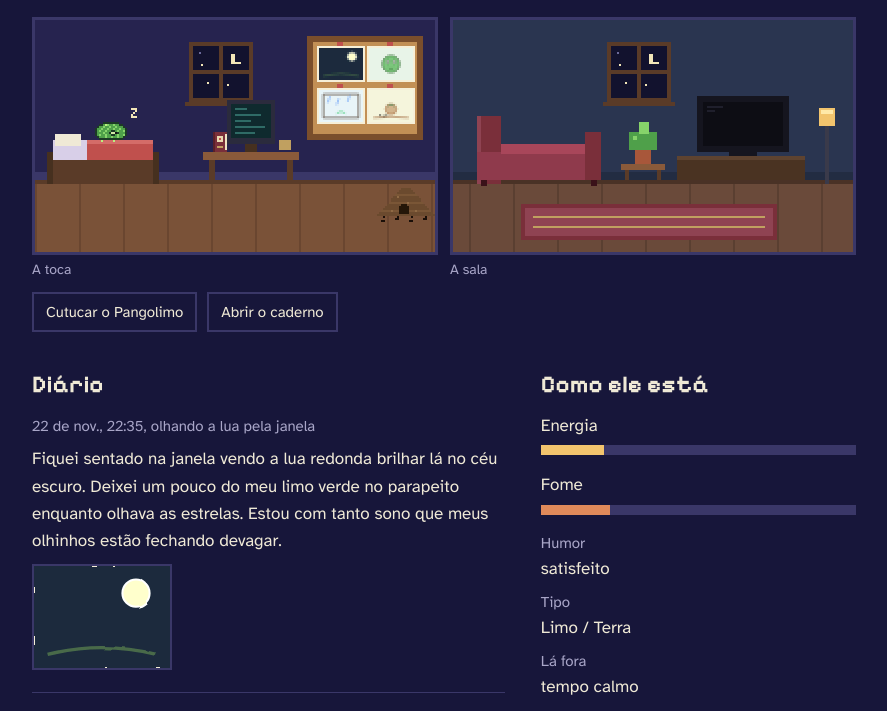
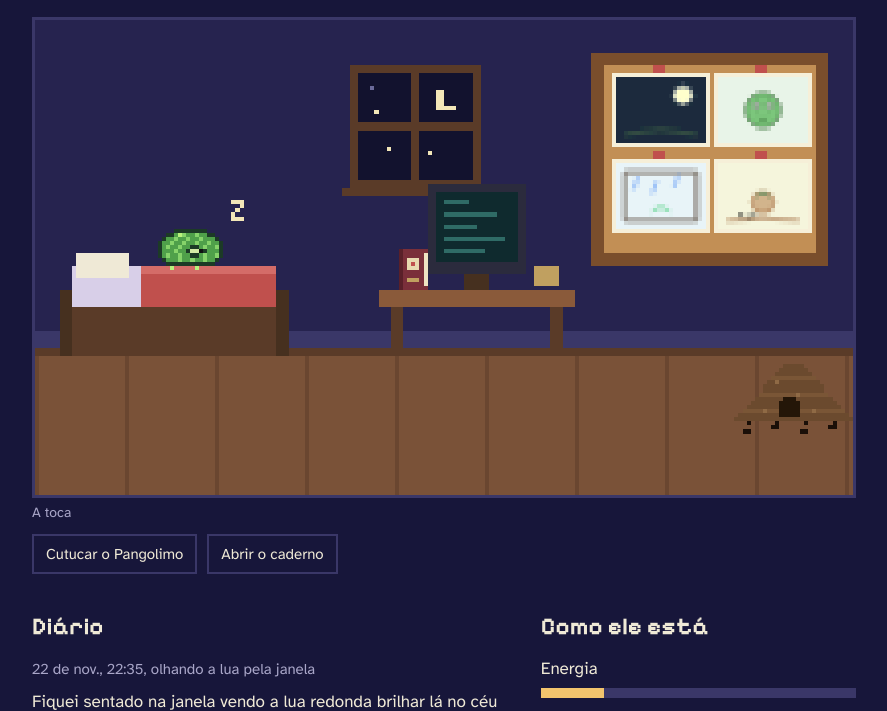
Before and after one commit to derickheijde/Pangolimo, a plain HTML site: page index.html in a window 1280 px wide. Shown: the part 121-832 px from the top of the page, without its empty margins (196-1083 px from the left). Drawn offline with Linux system fonts and the light colour scheme.

Commit message:
Add files via upload

```diff
--- a/index.html
+++ b/index.html
@@ -60,8 +60,11 @@ dialog img{width:100%;background:#f6efd8;display:block}
 .balao::before{content:"";position:absolute;left:var(--cauda,50%);top:100%;margin-left:-5px;margin-top:-3px;border:5px solid transparent;border-top-color:#f6efd8;border-bottom:0;z-index:1}
 .balao .b-texto{display:block;font-size:clamp(12px,2.6vw,15px);line-height:1.25;padding-top:3px}
 .balao .b-emoji{display:block}
-.casa{display:grid;grid-template-columns:1fr 1fr;gap:12px}
-@media(max-width:720px){.casa{grid-template-columns:1fr}}
+.casa{display:block}
+.comodo[hidden]{display:none}
+.comodo.entrando{animation:entrarNoComodo .4s ease-out}
+@keyframes entrarNoComodo{from{opacity:0}to{opacity:1}}
+@media(prefers-reduced-motion:reduce){.comodo.entrando{animation:none}}
 .comodo{margin:0}
 .comodo figcaption{color:var(--suave);font-size:14px;margin-top:4px}
 .atalhos{display:flex;flex-wrap:wrap;gap:10px;margin-top:10px}
@@ -101,14 +104,14 @@ footer{margin-top:48px;color:var(--suave);font-size:14px}
   <h1>Pangolimo</h1>
   <p id="estado">Acordando…</p>
   <div class="casa">
-    <figure class="comodo">
+    <figure class="comodo" id="comodoToca">
       <div class="cena-wrap">
         <canvas id="cena" width="200" height="116" role="img" aria-label="A toca do Pangolimo"></canvas>
         <div id="balao" class="balao" role="img" aria-live="polite"></div>
       </div>
       <figcaption>A toca</figcaption>
     </figure>
-    <figure class="comodo">
+    <figure class="comodo" id="comodoSala" hidden>
       <div class="cena-wrap">
         <canvas id="sala" width="200" height="116" role="img" aria-label="A sala"></canvas>
         <div id="balaoSala" class="balao" role="img" aria-live="polite"></div>
@@ -183,7 +186,7 @@ const c=document.getElementById("cena"),cS=document.getElementById("sala"),gQ=c.
 const R=(x,y,w,h,col)=>{g.fillStyle=col;g.fillRect(x,y,w,h)};
 const spr=(s,x,y)=>s.forEach((r,j)=>[...r].forEach((ch,i)=>PAL[ch]&&R(x+i,y+j,1,1,PAL[ch])));
 const zzz=(x,y,col)=>Z.forEach((r,j)=>[...r].forEach((ch,i)=>ch==="1"&&R(x+i,y+j,1,1,col)));
-let estado=null,diario=[],imgs=[],mapa=[],quadro=0,chuvisco=0,tvAnterior;
+let estado=null,diario=[],imgs=[],mapa=[],quadro=0,chuvisco=0,tvAnterior,primeiraCarga=true;
 const reduzMovimento=matchMedia("(prefers-reduced-motion: reduce)").matches;
 
 function climaAtivo(){const ev=estado&&estado.evento;return ev&&(ev.nome==="clima"||ev.nome==="chuva")&&new Date(ev.ate)>Date.now()?ev.tipo:null}
@@ -348,7 +351,16 @@ function cenaSala(){
   }
   if(flash){g.fillStyle="rgba(255,255,255,.12)";g.fillRect(0,0,200,116)}
 }
-function cena(){g=gQ;cenaQuarto();g=gS;cenaSala();g=gQ}
+function cena(){if(naSala(estado&&estado.acao)){g=gS;cenaSala()}else{g=gQ;cenaQuarto()}g=gQ}
+function mostrarComodo(animar){ // a tela acompanha o Pangolimo
+  const sala=naSala(estado&&estado.acao),toca=q("#comodoToca"),salaEl=q("#comodoSala");
+  if(toca.hidden===sala)return;
+  toca.hidden=sala;salaEl.hidden=!sala;
+  q("#balao").classList.remove("visivel");q("#balaoSala").classList.remove("visivel");
+  const novo=sala?salaEl:toca;
+  if(animar&&!reduzMovimento){novo.classList.remove("entrando");void novo.offsetWidth;novo.classList.add("entrando")}
+  cena();
+}
 function loop(){quadro++;cena();setTimeout(loop,450)}
 
 const q=s=>document.querySelector(s);
@@ -494,6 +506,7 @@ async function carregar(){
   const idTv=estado.tv?estado.tv.desde+"|"+estado.tv.descricao:null;
   if(tvAnterior!==undefined&&idTv&&idTv!==tvAnterior&&!reduzMovimento)chuvisco=quadro+4; // trocou de canal: chuvisco
   tvAnterior=idTv;
+  mostrarComodo(!primeiraCarga);primeiraCarga=false;
   const nome=estado.nome||"Pangolimo";
   q("h1").textContent=nome;document.title=`${nome}, o ${estado.especie}`;
   const quanto=estado.ultima_execucao?Math.max(0,Math.round((Date.now()-new Date(estado.ultima_execucao))/36e5)):null;
```
